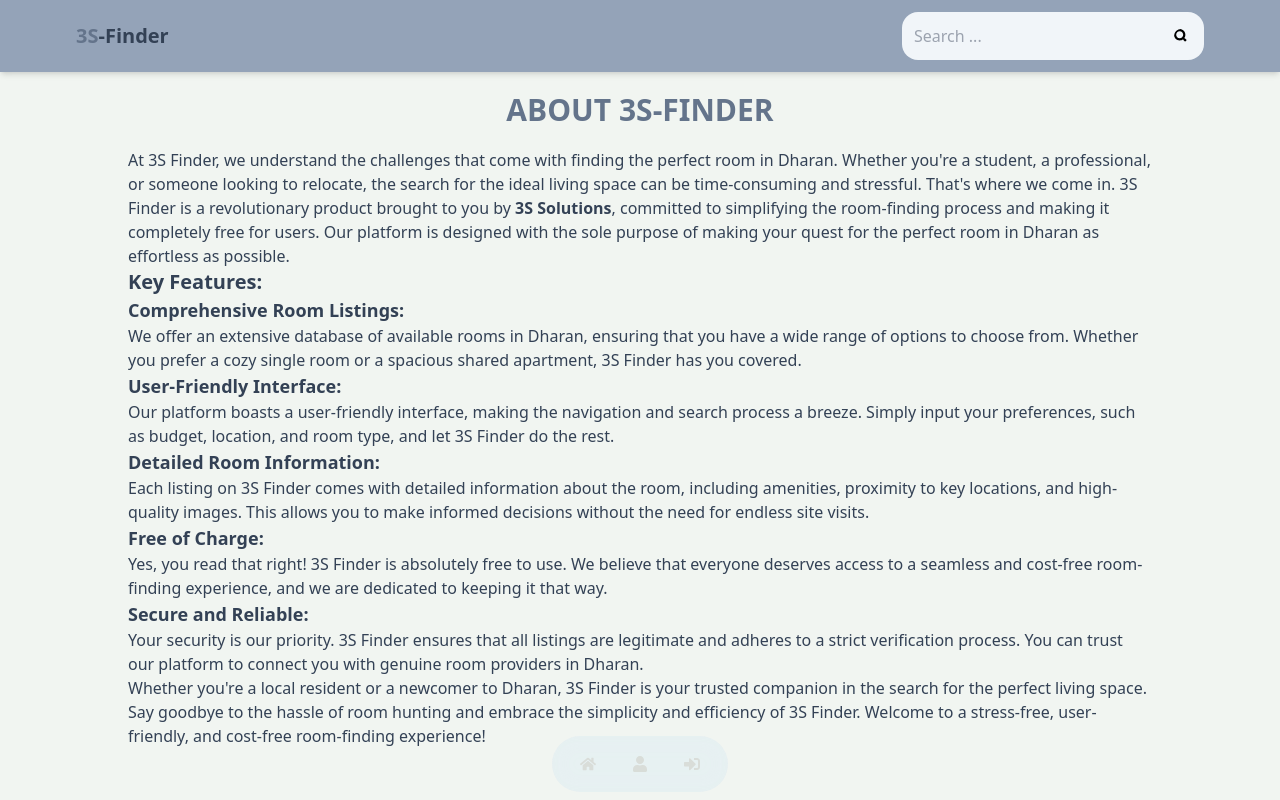
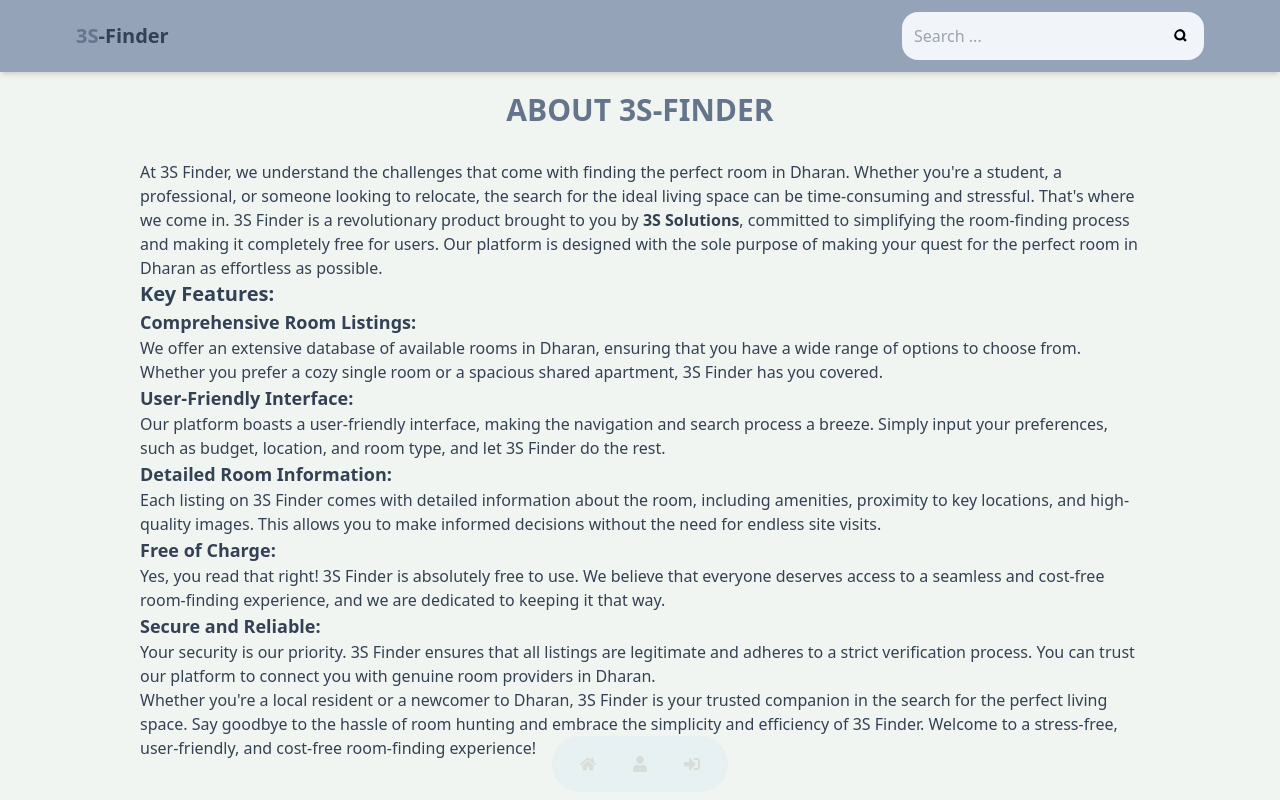
Before and after one commit to subash-0/3s-estate-for-real-state, a React (Vite) app in the folder client/: page /about in a window 1280 px wide. Shown: the top 800 px of the page. Built offline with nearby package versions, Linux system fonts and the light colour scheme; no server answers.

Commit message:
about page maintained

```diff
--- a/client/src/pages/About.jsx
+++ b/client/src/pages/About.jsx
@@ -6,7 +6,7 @@ const About = () => {
       <div className="mx-auto w-full text-center my-5">
       <h1 className='text-3xl font-semibold text-slate-500'>ABOUT 3S-FINDER</h1>
       </div>
-      <div className="text-slate-700 ">
+      <div className="text-slate-700 p-3 ">
      <p> At 3S Finder, we understand the challenges that come with finding the perfect room in Dharan. Whether you're a student, a professional, or someone looking to relocate, the search for the ideal living space can be time-consuming and stressful. That's where we come in.
 
 3S Finder is a revolutionary product brought to you by <b>3S Solutions</b>,  committed to simplifying the room-finding process and making it completely free for users. Our platform is designed with the sole purpose of making your quest for the perfect room in Dharan as effortless as possible.
--- a/client/src/pages/ListingPage.jsx
+++ b/client/src/pages/ListingPage.jsx
@@ -66,9 +66,10 @@ const ListingPage = () => {
            <div className='p-3 max-w-screen-2xl mx-auto'>
 
            {listing && (
-                <h1 className='text-2xl font-semibold mt-10 flex gap-3 flex-wrap'>
-                    {listing?.name}
-                     <p>- रु.</p>
+                <h1 className='text-2xl font-semibold mt-10 text-slate-700 flex gap-3 flex-wrap'>
+                  <p>Owner:{listing?.name}</p>
+
+                     <p className='flex gap-2'>- रु.
                     {
                     listing.type ==='offer'?
                     listing?.discountPrice.toLocaleString('en-US') :
@@ -80,6 +81,7 @@ const ListingPage = () => {
                     <p className='text-sm max-w-fit text-white'>
                         {listing?.type ==='rent'? listing?.status? <p className='px-3 p-1 bg-green-700 rounded-lg'>vacant</p>:<p className='px-3 p-1 bg-red-700 rounded-lg'>booked</p> :listing?.status? <p className='px-3 p-1 bg-green-700 rounded-lg'>unsold</p>:<p className='px-3 p-1 bg-red-700 rounded-lg'>sold</p> }
 
+                    </p>
                     </p>
                 </h1>
             )}
```
